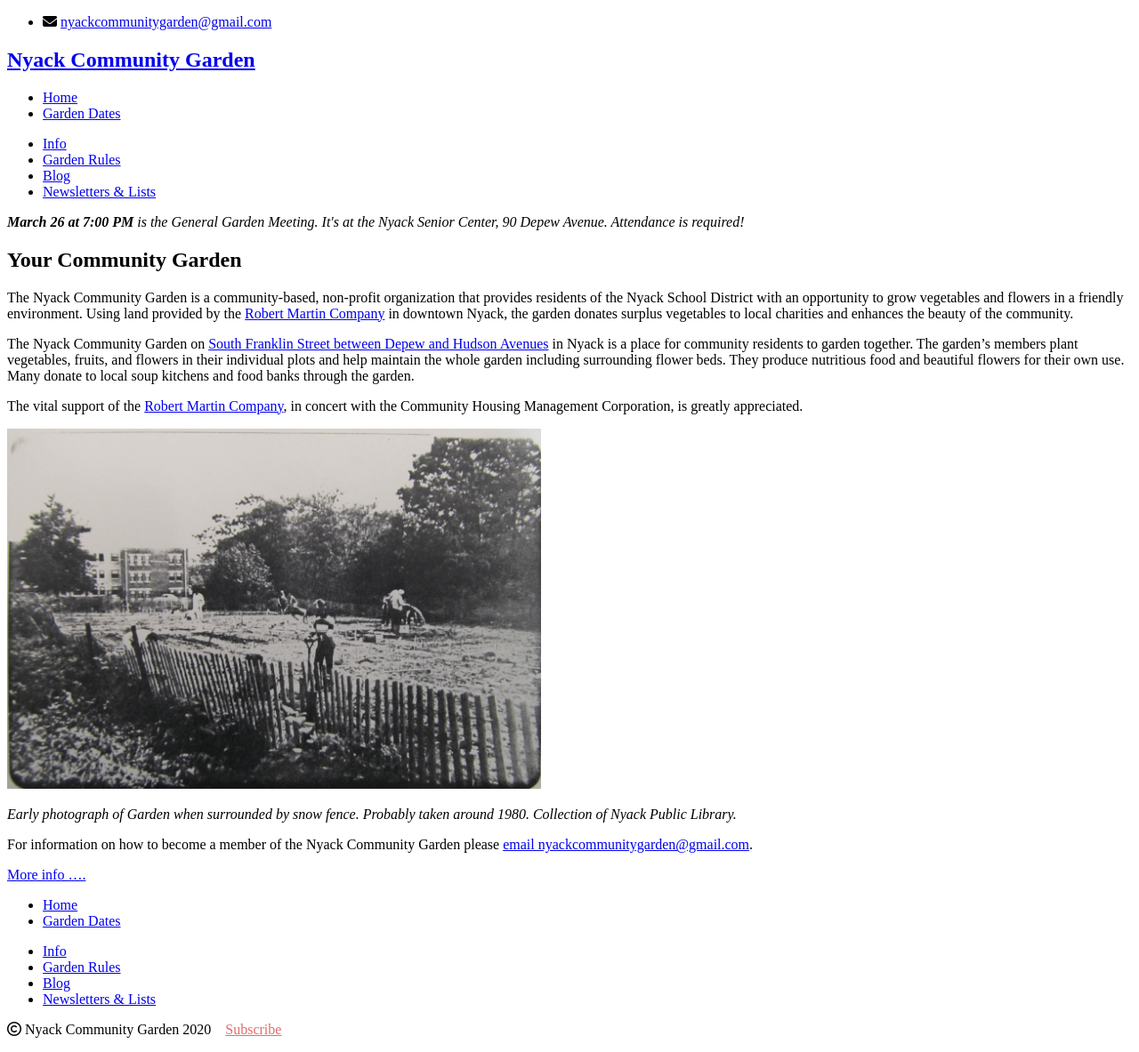
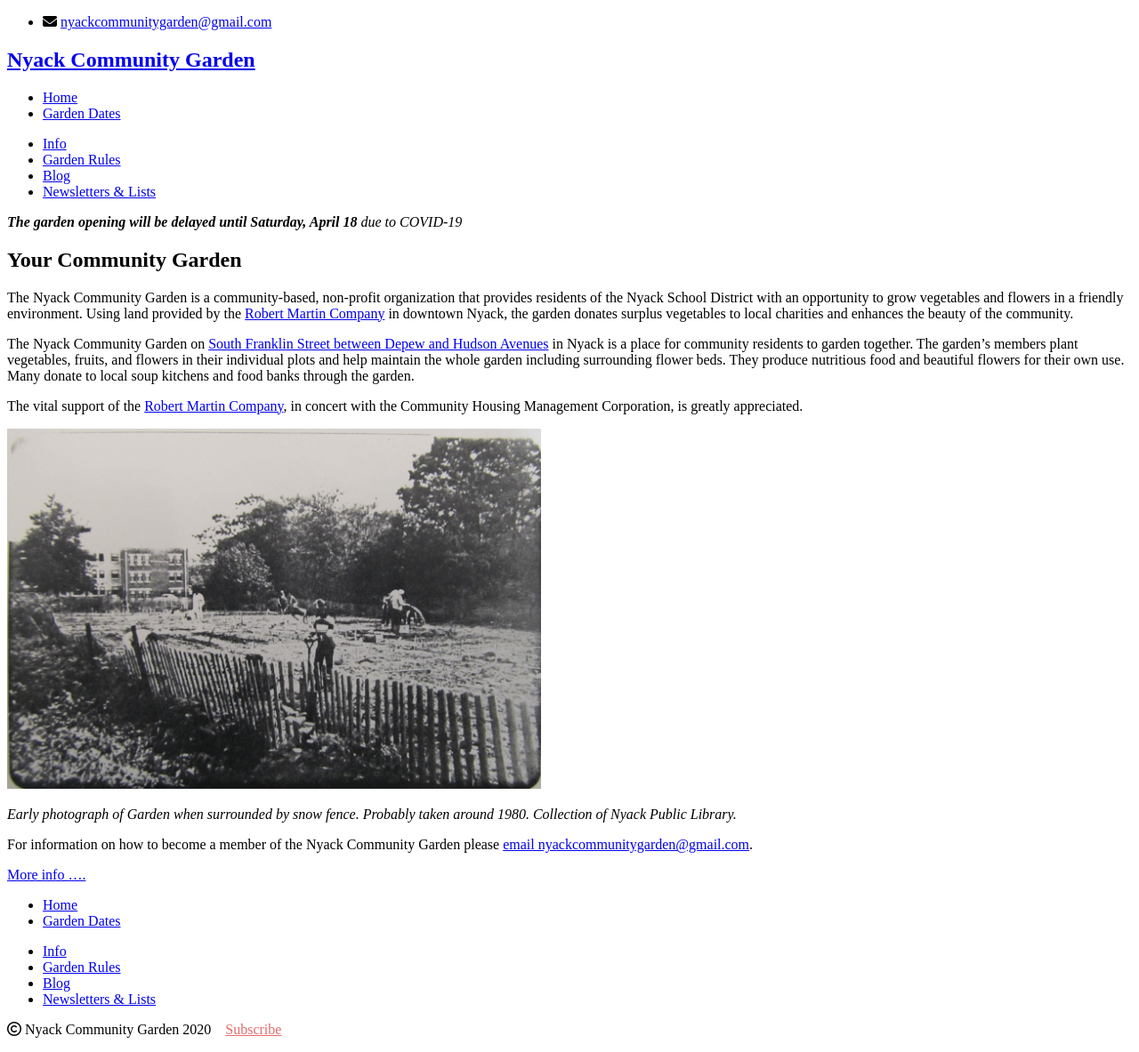
Before and after one commit to bosborne/nyackcommunitygarden, a Jekyll site: the page built from index.md, in a window 1280 px wide. Shown: the whole page at 89% size. Built offline with Jekyll 4.4.1, drawn with Linux system fonts in a browser that asks for light colours; nearby versions of some CDN libraries; library files that are not in the unit come from our copies.

Commit message:
Change opening date

```diff
--- a/_layouts/default.html
+++ b/_layouts/default.html
@@ -21,8 +21,7 @@
     <div class="container">
       <div class="bannerbox">
         <p>
-          <i><b>March 26 at 7:00 PM </b>is the General Garden Meeting. It's at the Nyack Senior Center, 90 Depew
-            Avenue. Attendance is required!</i>
+          <i><b>The garden opening will be delayed until Saturday, April 18</b> due to COVID-19</i>
         </p>
       </div>
       {{ content }}
```
